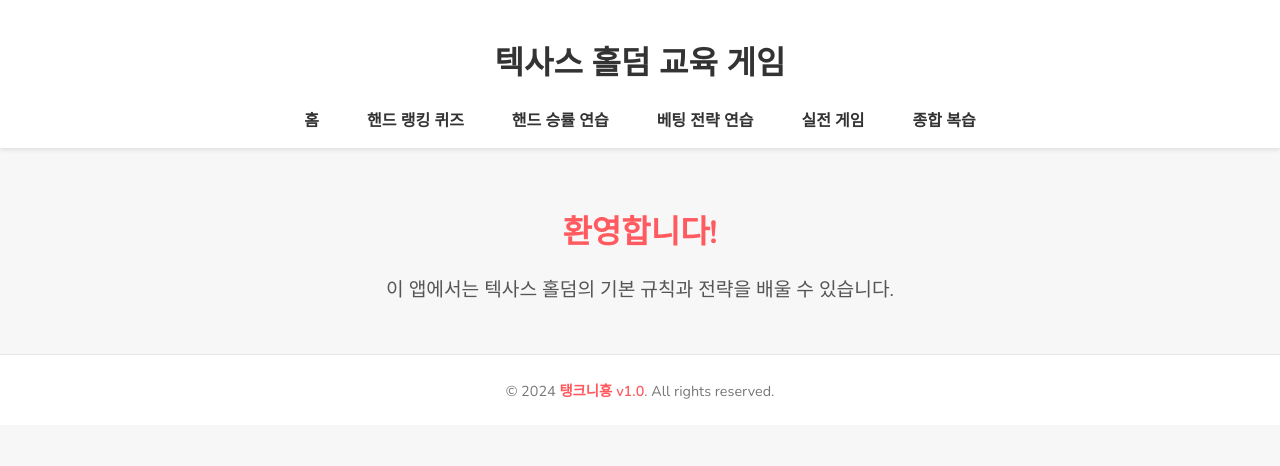
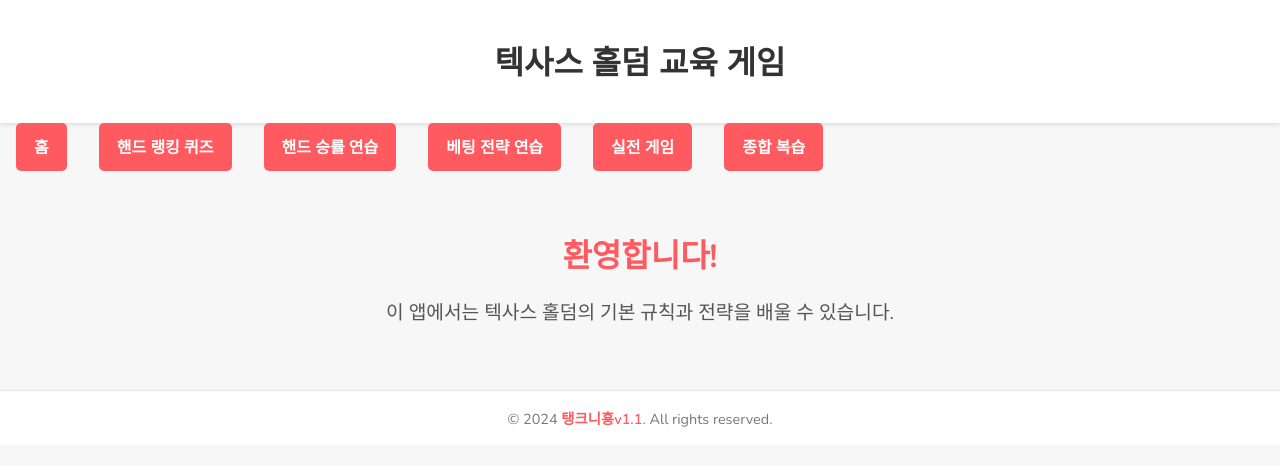
Before and after one commit to jestler/bokganji-wpt, a plain HTML site: page index.html in a window 1280 px wide. Drawn offline with nearby package versions, Linux system fonts and the light colour scheme.

Commit message:
Update index.html
휴대폰용으로 ui 최적화

```diff
--- a/index.html
+++ b/index.html
@@ -27,39 +27,54 @@
             padding: 0;
             margin: 0;
             display: flex;
-            justify-content: center;
+            flex-direction: column;
+            align-items: center;
         }
 
         nav ul li {
-            margin: 0 1.5rem;
+            margin: 0.5rem 0;
         }
 
         nav ul li a {
             color: #333;
             text-decoration: none;
             font-weight: 600;
+            padding: 0.8rem 1.2rem;
+            border: 2px solid #ff5a5f;
+            border-radius: 5px;
+            display: block;
+            width: 100%;
+            text-align: center;
+            background-color: #ff5a5f;
+            color: #fff;
+        }
+
+        nav ul li a:hover {
+            background-color: #e34d4f;
+            border-color: #e34d4f;
         }
 
         main {
-            padding: 2rem;
+            padding: 1.5rem;
             text-align: center;
         }
 
         h2 {
-            font-size: 2rem;
+            font-size: 1.8rem;
             margin-bottom: 1rem;
             color: #ff5a5f;
         }
 
         p {
-            font-size: 1.2rem;
+            font-size: 1rem;
             color: #555;
+            margin-bottom: 2rem;
         }
 
         footer {
             background-color: #fff;
             color: #555;
-            padding: 1.5rem;
+            padding: 1rem;
             text-align: center;
             border-top: 1px solid #e6e6e6;
         }
@@ -75,11 +90,40 @@
             text-decoration: none;
             font-weight: 600;
         }
+
+        /* Responsive design adjustments */
+        @media (min-width: 600px) {
+            nav ul {
+                flex-direction: row;
+            }
+
+            nav ul li {
+                margin: 0 1rem;
+            }
+
+            nav ul li a {
+                padding: 0.6rem 1rem;
+                width: auto;
+            }
+
+            main {
+                padding: 2rem;
+            }
+
+            h2 {
+                font-size: 2rem;
+            }
+
+            p {
+                font-size: 1.2rem;
+            }
+        }
     </style>
 </head>
 <body>
     <header>
         <h1>텍사스 홀덤 교육 게임</h1>
+    </header>
     <nav>
         <ul>
             <li><a href="#">홈</a></li>
@@ -90,13 +134,12 @@
             <li><a href="#">종합 복습</a></li>
         </ul>
     </nav>
-    </header>
     <main>
         <h2>환영합니다!</h2>
         <p>이 앱에서는 텍사스 홀덤의 기본 규칙과 전략을 배울 수 있습니다.</p>
     </main>
     <footer>
-        <p>&copy; 2024 <a href="#">탱크니횽 v1.0</a>. All rights reserved.</p>
+        <p>&copy; 2024 <a href="#">탱크니횽v1.1</a>. All rights reserved.</p>
     </footer>
 </body>
 </html>
```
Lines whose indentation alone changed are shown as unchanged.
